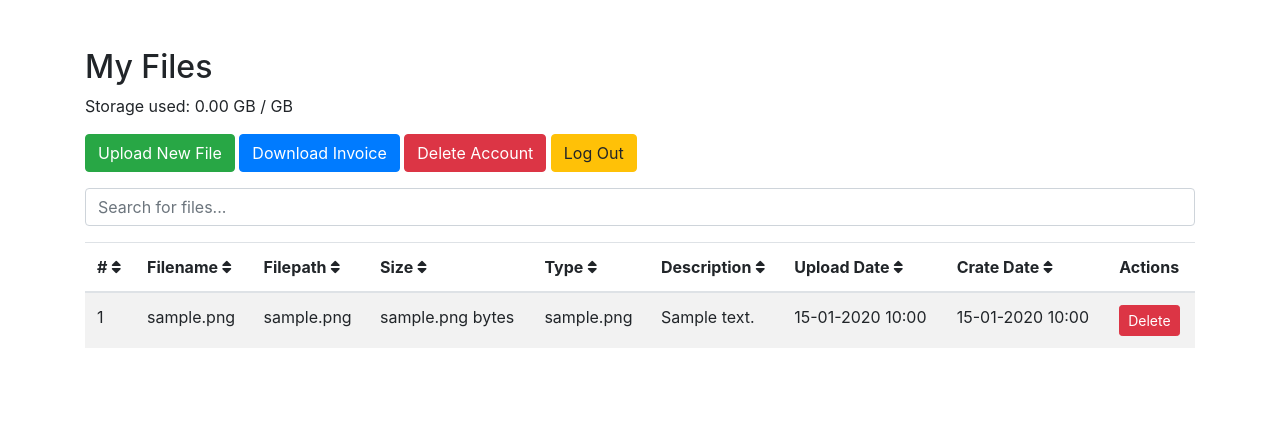
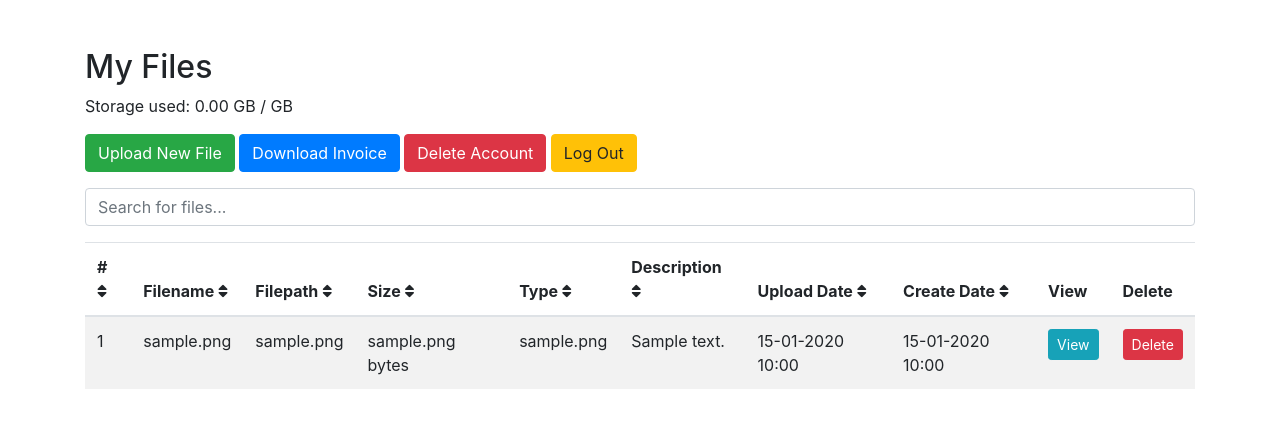
Before and after one commit to Tommm77/archi-tech, a Symfony app: template templates/file/index.html.twig in a window 1280 px wide. Shown: the top 428 px of the page. Run offline with Twig, Linux system fonts and the light colour scheme; the template is opened without the code that fills it: most values are stand-ins (such as "Sample title", 1, 10 or a date in 2020); some libraries are stand-ins or nearby versions.

Commit message:
View for File

```diff
--- a/templates/file/index.html.twig
+++ b/templates/file/index.html.twig
@@ -49,8 +49,9 @@
                 <th class="sortable" data-sort="type">Type <i class="fas fa-sort"></i></th>
                 <th class="sortable" data-sort="description">Description <i class="fas fa-sort"></i></th>
                 <th class="sortable" data-sort="upload-date">Upload Date <i class="fas fa-sort"></i></th>
-                <th class="sortable" data-sort="create-date">Crate Date <i class="fas fa-sort"></i></th>
-                <th>Actions</th>
+                <th class="sortable" data-sort="create-date">Create Date <i class="fas fa-sort"></i></th>
+                <th>View</th>
+                <th>Delete</th>
             </tr>
         </thead>
         <tbody>
@@ -64,6 +65,9 @@
                 <td>{{ file.getDescription() }}</td>
                 <td>{{ file.getUploadDate()|date('d-m-Y H:i') }}</td>
                 <td>{{ file.getCreateDate()|date('d-m-Y H:i') }}</td>
+                <td>
+                    <a href="{{ path('serve_file', {'filename': file.getFilename()}) }}" target="_blank" class="btn btn-info btn-sm">View</a>
+                </td>
                 <td>
                     <a href="{{ path('file_delete', {'id': file.getId()}) }}" class="btn btn-danger btn-sm" onclick="return confirm('Are you sure you want to delete this file?');">Delete</a>
                 </td>
```
Also changed, not shown: src/Controller/FileController.php (+13 -0 lines).
